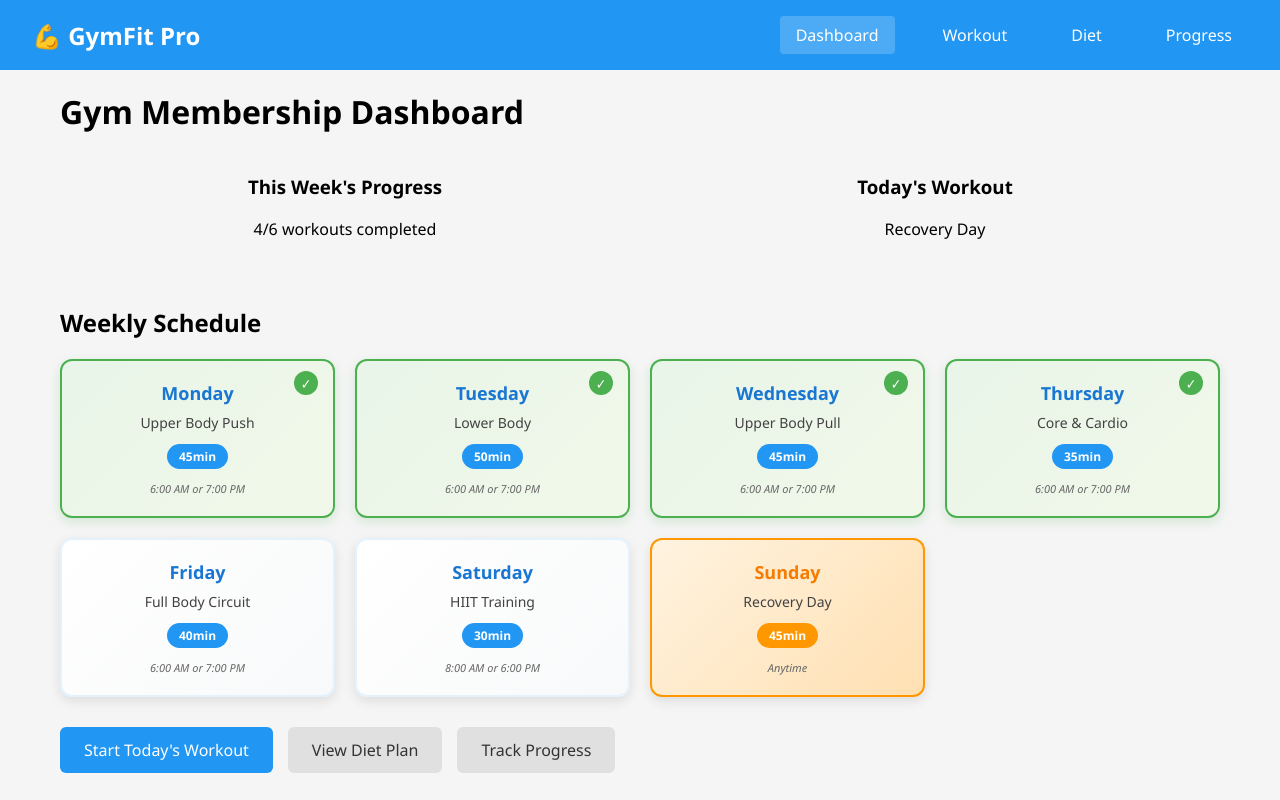
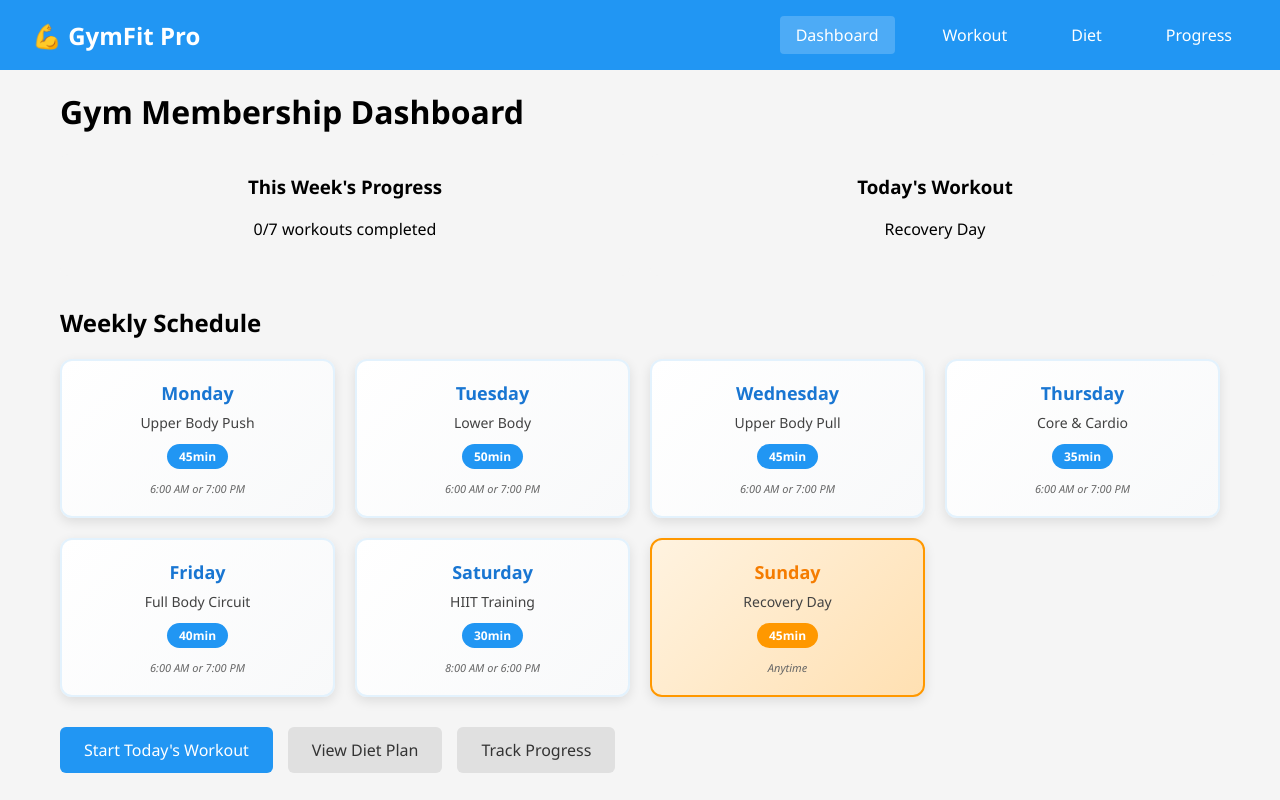
Before and after one commit to Clive-Nyaga/Gym-Membership-Application, an Angular app: page / in a window 1280 px wide. Built offline with nearby package versions, Linux system fonts and the light colour scheme.

Commit message:
Resets previous workout progress, updates README.md

```diff
--- a/db.json
+++ b/db.json
@@ -613,6 +613,8 @@
       "item": {
         "item": {
           "item": {
+            "item": {
+              "item": {
                 "completedWorkouts": 4,
                 "totalWorkouts": 12,
                 "streak": 4,
@@ -666,6 +668,14 @@
         "lastCompletedWorkout": "monday",
         "completedDate": "2025-12-01T13:01:47.484Z"
       },
+      "completedWorkouts": 5,
+      "lastCompletedWorkout": "monday",
+      "completedDate": "2025-12-01T13:03:38.815Z"
+    },
+    "completedWorkouts": 5,
+    "lastCompletedWorkout": "monday",
+    "completedDate": "2025-12-01T13:07:27.335Z"
+  },
   "user": {
     "id": 1,
     "name": "John Doe",
--- a/src/app/components/dashboard.component.ts
+++ b/src/app/components/dashboard.component.ts
@@ -14,7 +14,7 @@ import { WeeklyPlan } from '../models/workout.model';
       <div class="stats">
         <div class="stat-card">
           <h3>This Week's Progress</h3>
-          <p>4/6 workouts completed</p>
+          <p>{{ getCompletedCount() }}/7 workouts completed</p>
         </div>
         <div class="stat-card">
           <h3>Today's Workout</h3>
@@ -125,7 +125,7 @@ import { WeeklyPlan } from '../models/workout.model';
 })
 export class DashboardComponent implements OnInit {
   weeklyPlan!: WeeklyPlan;
-  completedDays = ['monday', 'tuesday', 'wednesday', 'thursday'];
+  completedDays: string[] = [];
 
   constructor(private workoutService: WorkoutService) {}
 
@@ -138,7 +138,17 @@ export class DashboardComponent implements OnInit {
   }
 
   isCompleted(day: string): boolean {
-    return this.completedDays.includes(day);
+    const today = new Date().getDay();
+    const dayMap: { [key: string]: number } = {
+      'sunday': 0, 'monday': 1, 'tuesday': 2, 'wednesday': 3,
+      'thursday': 4, 'friday': 5, 'saturday': 6
+    };
+    const dayNumber = dayMap[day];
+    return dayNumber < today;
+  }
+
+  getCompletedCount(): number {
+    return this.getDays().filter(day => this.isCompleted(day)).length;
   }
 
   getTodaysWorkout(): string {
--- a/src/app/components/progress.component.ts
+++ b/src/app/components/progress.component.ts
@@ -125,13 +125,20 @@ export class ProgressComponent implements OnInit {
   }
 
   updateWeeklyProgress() {
-    const completedCount = this.weekDays.filter(day => day.completed).length;
+    const today = new Date().getDay();
+    const completedCount = this.weekDays.filter((day, index) => {
+      const dayNumber = index === 6 ? 0 : index + 1; // Adjust for Sunday being last in array but 0 in getDay()
+      return dayNumber < today;
+    }).length;
+
     this.completedWorkouts = completedCount;
+    this.totalWorkouts = completedCount; // Reset total to current week only
+    this.streak = completedCount; // Reset streak to current week
     this.weeklyProgress = (completedCount / 7) * 100;
   }
-  completedWorkouts = 4;
-  totalWorkouts = 12;
-  streak = 4;
+  completedWorkouts = 0;
+  totalWorkouts = 0;
+  streak = 0;
 
   weeklyProgress = (this.completedWorkouts / 7) * 100;
 
@@ -147,7 +154,7 @@ export class ProgressComponent implements OnInit {
 
   isDayCompleted(dayOfWeek: number): boolean {
     const today = new Date().getDay();
-    // Mark days as completed if they are before today in the current week
+    // Only mark days as completed if they are before today in the current week
     return dayOfWeek < today;
   }
 }
```
Also changed, not shown: 1 other file (tests, documents, lock files or other folders). Lines whose indentation alone changed are shown as unchanged.
